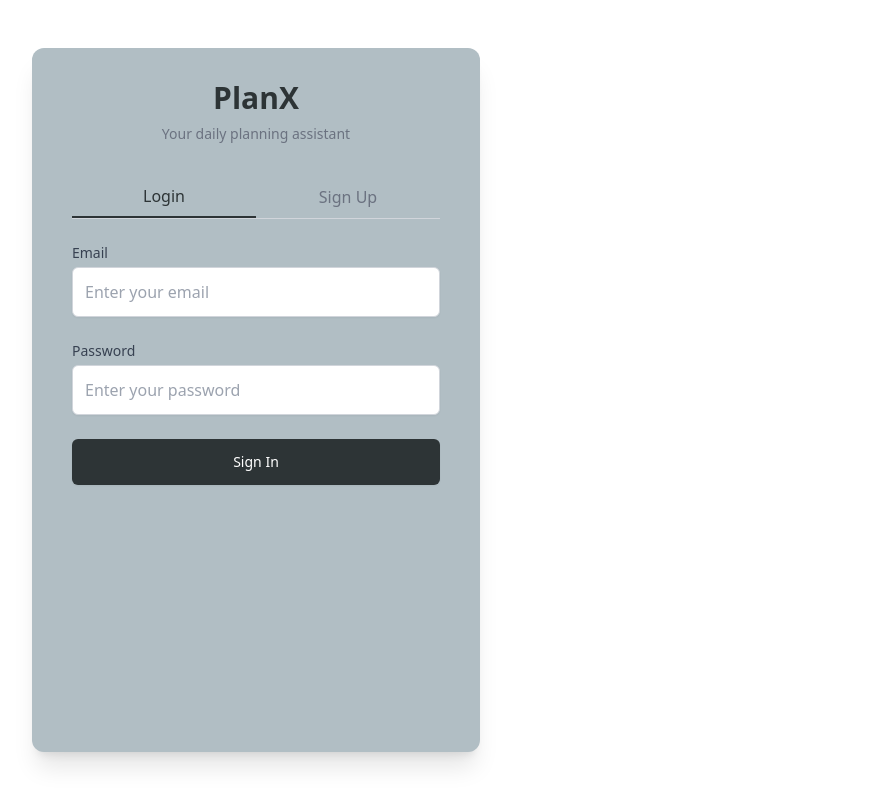
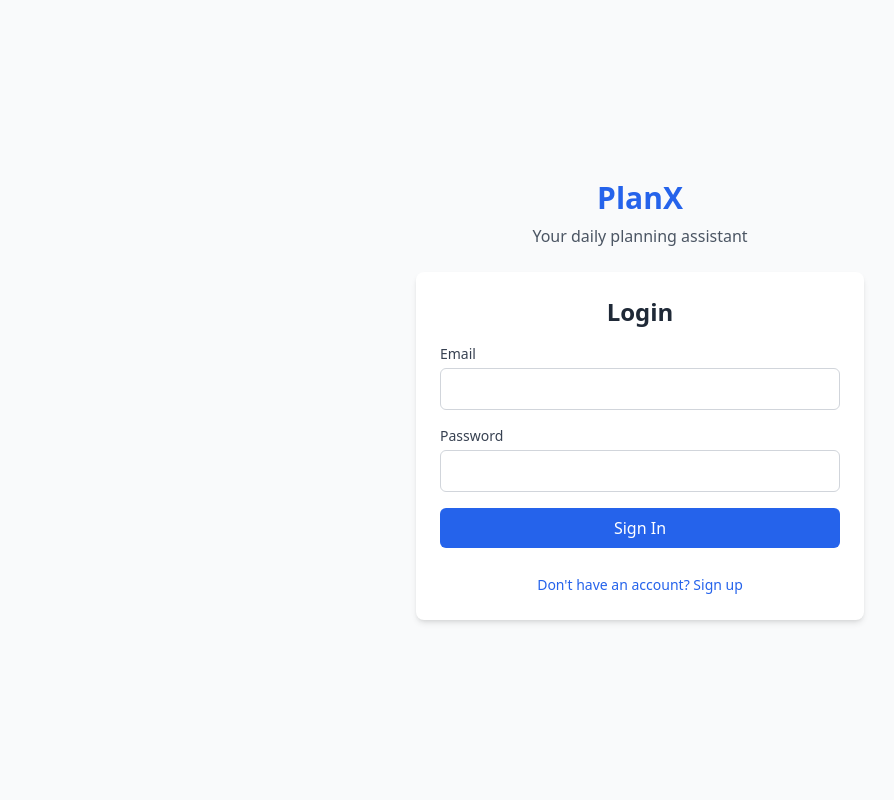
Before and after one commit to DhruvR-16/Daily-Planner-App, a React (Vite) app: page / in a window 1280 px wide. Shown: the whole page, without its empty margins (0-894 px from the left). Built offline with nearby package versions, Linux system fonts and the light colour scheme; no server answers.

Commit message:
login problem fixed

```diff
--- a/src/components/Dashboard/Tasks.jsx
+++ b/src/components/Dashboard/Tasks.jsx
@@ -384,7 +384,7 @@ function Tasks() {
                   : "border-indigo-500"
               }`}
             >
-              <div className="p-4 flex sm:items-center">
+              <div className="p-4 flex flex-col sm:flex-row sm:items-center">
                 <div className="flex-1">
                   <div className="flex items-start">
                     <div className="flex-shrink-0 mt-1">
@@ -419,7 +419,7 @@ function Tasks() {
                   </div>
                 </div>
 
-                <div className="sm:ml-4 flex  sm:mt-0">
+                <div className="sm:ml-4 flex items-center justify-end mt-3 sm:mt-0">
                   <button
                     onClick={() => handleDelete(task.id)}
                     className="ml-2 text-red-600 hover:text-red-800 transition-colors"
--- a/src/components/Login.jsx
+++ b/src/components/Login.jsx
@@ -1,361 +1,186 @@
-import React, { useState } from "react";
+import React, { useState, useEffect } from "react";
 import { auth } from "../firebase-config";
 import {
+  createUserWithEmailAndPassword,
   signInWithEmailAndPassword,
-  createUserWithEmailAndPassword,
-  updateProfile,
+  onAuthStateChanged,
+  updateProfile
 } from "firebase/auth";
 
-function Login({ onLogin }) {
-  const [activeTab, setActiveTab] = useState("login");
-
-  const [loginEmail, setLoginEmail] = useState("");
-  const [loginPassword, setLoginPassword] = useState("");
-
-  const [signupEmail, setSignupEmail] = useState("");
-  const [signupPassword, setSignupPassword] = useState("");
-  const [confirmPassword, setConfirmPassword] = useState("");
-  const [username, setUsername] = useState("");
-
+const Login = ({ onLogin }) => {
+  const [email, setEmail] = useState("");
+  const [password, setPassword] = useState("");
+  const [name, setName] = useState("");
+  const [isSignUp, setIsSignUp] = useState(false);
   const [isLoading, setIsLoading] = useState(false);
   const [error, setError] = useState("");
 
-  const handleLogin = async (e) => {
+  useEffect(() => {
+    const unsubscribe = onAuthStateChanged(auth, (user) => {
+      if (user) {
+        const displayName = user.displayName || user.email.split("@")[0];
+        onLogin({ username: displayName });
+      }
+    });
+    return () => unsubscribe();
+  }, [onLogin]);
+
+  const handleAuth = async (e) => {
     e.preventDefault();
     setIsLoading(true);
     setError("");
 
-    try {
-      const userCredential = await signInWithEmailAndPassword(
-        auth,
-        loginEmail,
-        loginPassword
-      );
-
-      const user = userCredential.user;
-
-      const displayName = user.displayName || user.email.split("@")[0];
-      onLogin({ username: displayName });
-    } catch (error) {
-      let errorMessage = "Login failed";
-
-      switch (error.code) {
-        case "auth/invalid-email":
-          errorMessage = "Invalid email address";
-          break;
-        case "auth/user-disabled":
-          errorMessage = "This account has been disabled";
-          break;
-        case "auth/user-not-found":
-          errorMessage = "User not found";
-          break;
-        case "auth/wrong-password":
-          errorMessage = "Incorrect password";
-          break;
-        case "auth/operation-not-allowed":
-          errorMessage =
-            "Email/password sign-in is not enabled. Please contact administrator.";
-          break;
-        default:
-          errorMessage = error.message;
-      }
-
-      setError(errorMessage);
-      setIsLoading(false);
-    }
-  };
-
-  const handleSignup = async (e) => {
-    e.preventDefault();
-    setIsLoading(true);
-    setError("");
-
-    if (!username.trim()) {
-      setError("Username is required");
+    if (!email.trim() || !password.trim()) {
+      setError("Please enter both email and password");
       setIsLoading(false);
       return;
     }
 
-    if (signupPassword !== confirmPassword) {
-      setError("Passwords don't match");
-      setIsLoading(false);
-      return;
-    }
-
-    if (signupPassword.length < 6) {
-      setError("Password must be at least 6 characters");
+    if (isSignUp && !name.trim()) {
+      setError("Please enter your name");
       setIsLoading(false);
       return;
     }
 
     try {
-      const userCredential = await createUserWithEmailAndPassword(
-        auth,
-        signupEmail,
-        signupPassword
-      );
+      if (isSignUp) {
 
-      const user = userCredential.user;
+        const userCredential = await createUserWithEmailAndPassword(auth, email, password);
 
-      await updateProfile(user, {
-        displayName: username,
+
+        await updateProfile(userCredential.user, {
+          displayName: name.trim()
         });
 
-      onLogin({ username: username });
+
+        await userCredential.user.reload();
+      } else {
+        await signInWithEmailAndPassword(auth, email, password);
+      }
     } catch (error) {
-      let errorMessage = "Signup failed";
+      console.error("Authentication error:", error.code);
 
+
+      if (error.code.includes("auth/")) {
         switch (error.code) {
+          case "auth/invalid-email":
+            setError("Invalid email address");
+            break;
+          case "auth/user-not-found":
+          case "auth/wrong-password":
+            setError("Invalid email or password");
+            break;
           case "auth/email-already-in-use":
-          errorMessage = "Email is already in use";
-          break;
-        case "auth/invalid-email":
-          errorMessage = "Invalid email address";
+            setError("Email is already in use");
             break;
           case "auth/weak-password":
-          errorMessage = "Password is too weak";
-          break;
-        case "auth/operation-not-allowed":
-          errorMessage =
-            "Email/password sign-up is not enabled. Please contact administrator.";
+            setError("Password should be at least 6 characters");
             break;
           default:
-          errorMessage = error.message;
+            setError("Authentication failed. Please try again.");
         }
-
-      setError(errorMessage);
+      } else {
+        setError("An unexpected error occurred.");
+      }
+    } finally {
       setIsLoading(false);
     }
   };
 
   return (
-    <div className="min-h-screen flex  from-[#2d3436] to-[#636e72] py-12 px-4 sm:px-6 lg:px-8">
-      <div className="max-w-md w-full bg-[#b1bec4] rounded-xl shadow-xl overflow-hidden">
-        <div className="px-6 py-8 sm:px-10">
-          <div className="text-center mb-8">
-            <h1 className="text-3xl font-bold text-[#2d3436]">PlanX</h1>
-            <p className="mt-2 text-sm text-gray-500">
-              Your daily planning assistant
-            </p>
+    <div className="flex min-h-screen items-center justify-center bg-gray-50 p-4">
+      <div className="w-full max-w-md">
+        <div className="mb-6 text-center">
+          <h1 className="text-3xl font-bold text-gray-900">
+            <span className="text-blue-600">PlanX</span>
+          </h1>
+          <p className="mt-2 text-gray-600">Your daily planning assistant</p>
         </div>
 
-          <div className="flex border-b border-gray-300 mb-6">
-            <button
-              className={`flex-1 py-2 text-center font-medium ${activeTab === "login"
-                  ? "text-[#2d3436] border-b-2 border-[#2d3436]"
-                  : "text-gray-500 hover:text-gray-700"
-                }`}
-              onClick={() => {
-                setActiveTab("login");
-                setError("");
-              }}
-            >
-              Login
-            </button>
-            <button
-              className={`flex-1 py-2 text-center font-medium ${activeTab === "signup"
-                  ? "text-[#2d3436] border-b-2 border-[#2d3436]"
-                  : "text-gray-500 hover:text-gray-700"
-                }`}
-              onClick={() => {
-                setActiveTab("signup");
-                setError("");
-              }}
-            >
-              Sign Up
-            </button>
+        <div className="bg-white rounded-lg shadow-md p-6">
+          <div className="mb-4 text-center">
+            <h2 className="text-2xl font-semibold text-gray-800">
+              {isSignUp ? "Create Account" : "Login"}
+            </h2>
           </div>
 
           {error && (
-            <div className="p-3 mb-4 bg-red-100 border border-red-200 text-red-600 rounded-md text-sm">
+            <div className="mb-4 bg-red-50 border border-red-100 text-red-700 px-4 py-3 rounded-md">
               {error}
             </div>
           )}
 
-          {activeTab === "login" && (
-            <form onSubmit={handleLogin} className="space-y-6">
+          <form onSubmit={handleAuth} className="space-y-4">
+            {isSignUp && (
               <div>
-                <label
-                  htmlFor="login-email"
-                  className="block text-sm font-medium text-gray-700 mb-1"
-                >
+                <label htmlFor="name" className="block mb-1 text-sm font-medium text-gray-700">
+                  Your Name
+                </label>
+                <input
+                  id="name"
+                  type="text"
+                  value={name}
+                  onChange={(e) => setName(e.target.value)}
+                  className="w-full px-3 py-2 border border-gray-300 rounded-md"
+                  required={isSignUp}
+                />
+              </div>
+            )}
+
+            <div>
+              <label htmlFor="email" className="block mb-1 text-sm font-medium text-gray-700">
                 Email
               </label>
               <input
-                  id="login-email"
-                  name="login-email"
+                id="email"
                 type="email"
+                value={email}
+                onChange={(e) => setEmail(e.target.value)}
+                className="w-full px-3 py-2 border border-gray-300 rounded-md"
                 required
-                  value={loginEmail}
-                  onChange={(e) => setLoginEmail(e.target.value)}
-                  className="appearance-none block w-full px-3 py-3 border border-gray-300 rounded-md shadow-sm placeholder-gray-400 focus:outline-none focus:ring-[#2d3436] focus:border-[#2d3436]"
-                  placeholder="Enter your email"
               />
             </div>
 
             <div>
-                <label
-                  htmlFor="login-password"
-                  className="block text-sm font-medium text-gray-700 mb-1"
-                >
+              <label htmlFor="password" className="block mb-1 text-sm font-medium text-gray-700">
                 Password
               </label>
               <input
-                  id="login-password"
-                  name="login-password"
+                id="password"
                 type="password"
+                value={password}
+                onChange={(e) => setPassword(e.target.value)}
+                className="w-full px-3 py-2 border border-gray-300 rounded-md"
                 required
-                  value={loginPassword}
-                  onChange={(e) => setLoginPassword(e.target.value)}
-                  className="appearance-none block w-full px-3 py-3 border border-gray-300 rounded-md shadow-sm placeholder-gray-400 focus:outline-none focus:ring-[#2d3436] focus:border-[#2d3436]"
-                  placeholder="Enter your password"
               />
             </div>
 
-              <div>
             <button
               type="submit"
               disabled={isLoading}
-                  className={`w-full flex justify-center py-3 px-4 border border-transparent rounded-md shadow-sm text-sm font-medium text-white bg-[#2d3436] hover:bg-[#3a4245] focus:outline-none focus:ring-2 focus:ring-offset-2 focus:ring-[#2d3436] ${isLoading ? "opacity-70 cursor-not-allowed" : ""
-                    }`}
+              className="w-full bg-blue-600 hover:bg-blue-700 text-white py-2 px-4 rounded-md font-medium disabled:opacity-70"
             >
-                  {isLoading ? (
-                    <svg
-                      className="animate-spin -ml-1 mr-2 h-4 w-4 text-white"
-                      xmlns="http://www.w3.org/2000/svg"
-                      fill="none"
-                      viewBox="0 0 24 24"
+              {isLoading ? "Processing..." : (isSignUp ? "Sign Up" : "Sign In")}
+            </button>
+          </form>
+
+          <div className="mt-6 text-center">
+            <button
+              type="button"
+              onClick={() => setIsSignUp(!isSignUp)}
+              className="text-sm text-blue-600 hover:text-blue-800"
             >
-                      <circle
-                        className="opacity-25"
-                        cx="12"
-                        cy="12"
-                        r="10"
-                        stroke="currentColor"
-                        strokeWidth="4"
-                      ></circle>
-                      <path
-                        className="opacity-75"
-                        fill="currentColor"
-                        d="M4 12a8 8 0 018-8V0C5.373 0 0 5.373 0 12h4zm2 5.291A7.962 7.962 0 014 12H0c0 3.042 1.135 5.824 3 7.938l3-2.647z"
-                      ></path>
-                    </svg>
-                  ) : null}
-                  {isLoading ? "Signing in..." : "Sign In"}
+              {isSignUp
+                ? "Already have an account? Sign in"
+                : "Don't have an account? Sign up"}
             </button>
           </div>
-            </form>
-          )}
-
-          {activeTab === "signup" && (
-            <form onSubmit={handleSignup} className="space-y-6">
-              <div>
-                <label
-                  htmlFor="username"
-                  className="block text-sm font-medium text-gray-700 mb-1"
-                >
-                  Username
-                </label>
-                <input
-                  id="username"
-                  name="username"
-                  type="text"
-                  required
-                  value={username}
-                  onChange={(e) => setUsername(e.target.value)}
-                  className="appearance-none block w-full px-3 py-3 border border-gray-300 rounded-md shadow-sm placeholder-gray-400 focus:outline-none focus:ring-[#2d3436] focus:border-[#2d3436]"
-                  placeholder="Choose a username"
-                />
         </div>
 
-              <div>
-                <label htmlFor="signup-email" className="block text-sm font-medium text-gray-700 mb-1"
-                >
-                  Email
-                </label>
-                <input
-                  id="signup-email"
-                  name="signup-email"
-                  type="email"
-                  required
-                  value={signupEmail}
-                  onChange={(e) => setSignupEmail(e.target.value)}
-                  className="appearance-none block w-full px-3 py-3 border border-gray-300 rounded-md shadow-sm placeholder-gray-400 focus:outline-none focus:ring-[#2d3436] focus:border-[#2d3436]"
-                  placeholder="Enter your email"
-                />
-              </div>
 
-              <div>
-                <label htmlFor="signup-password" className="block text-sm font-medium text-gray-700 mb-1"
-                >
-                  Password
-                </label>
-                <input
-                  id="signup-password"
-                  name="signup-password"
-                  type="password"
-                  required
-                  value={signupPassword}
-                  onChange={(e) => setSignupPassword(e.target.value)}
-                  className="appearance-none block w-full px-3 py-3 border border-gray-300 rounded-md shadow-sm placeholder-gray-400 focus:outline-none focus:ring-[#2d3436] focus:border-[#2d3436]"
-                  placeholder="Create a password"
-                />
-              </div>
-
-              <div>
-                <label
-                  htmlFor="confirm-password"
-                  className="block text-sm font-medium text-gray-700 mb-1"
-                >
-                  Confirm Password
-                </label>
-                <input
-                  id="confirm-password"
-                  name="confirm-password"
-                  type="password"
-                  required
-                  value={confirmPassword}
-                  onChange={(e) => setConfirmPassword(e.target.value)}
-                  className="appearance-none block w-full px-3 py-3 border border-gray-300 rounded-md shadow-sm placeholder-gray-400 focus:outline-none focus:ring-[#2d3436] focus:border-[#2d3436]"
-                  placeholder="Confirm your password"
-                />
-              </div>
-
-              <div>
-                <button type="submit" disabled={isLoading} className={`w-full flex justify-center py-3 px-4 border border-transparent rounded-md shadow-sm text-sm font-medium text-white bg-[#2d3436] hover:bg-[#3a4245] focus:outline-none focus:ring-2 focus:ring-offset-2 focus:ring-[#2d3436] ${isLoading ? "opacity-70 cursor-not-allowed" : ""
-                    }`}
-                >
-                  {isLoading ? (
-                    <svg
-                      className="animate-spin -ml-1 mr-2 h-4 w-4 text-white"
-                      xmlns="http://www.w3.org/2000/svg"
-                      fill="none"
-                      viewBox="0 0 24 24"
-                    >
-                      <circle
-                        className="opacity-25"
-                        cx="12"
-                        cy="12"
-                        r="10"
-                        stroke="currentColor"
-                        strokeWidth="4"
-                      ></circle>
-                      <path
-                        className="opacity-75"
-                        fill="currentColor"
-                        d="M4 12a8 8 0 018-8V0C5.373 0 0 5.373 0 12h4zm2 5.291A7.962 7.962 0 014 12H0c0 3.042 1.135 5.824 3 7.938l3-2.647z"
-                      ></path>
-                    </svg>
-                  ) : null}
-                  {isLoading ? "Creating account..." : "Sign Up"}
-                </button>
-              </div>
-            </form>
-          )}
-        </div>
       </div>
     </div>
   );
-}
+};
 
 export default Login;
```
Lines whose indentation alone changed are shown as unchanged.
